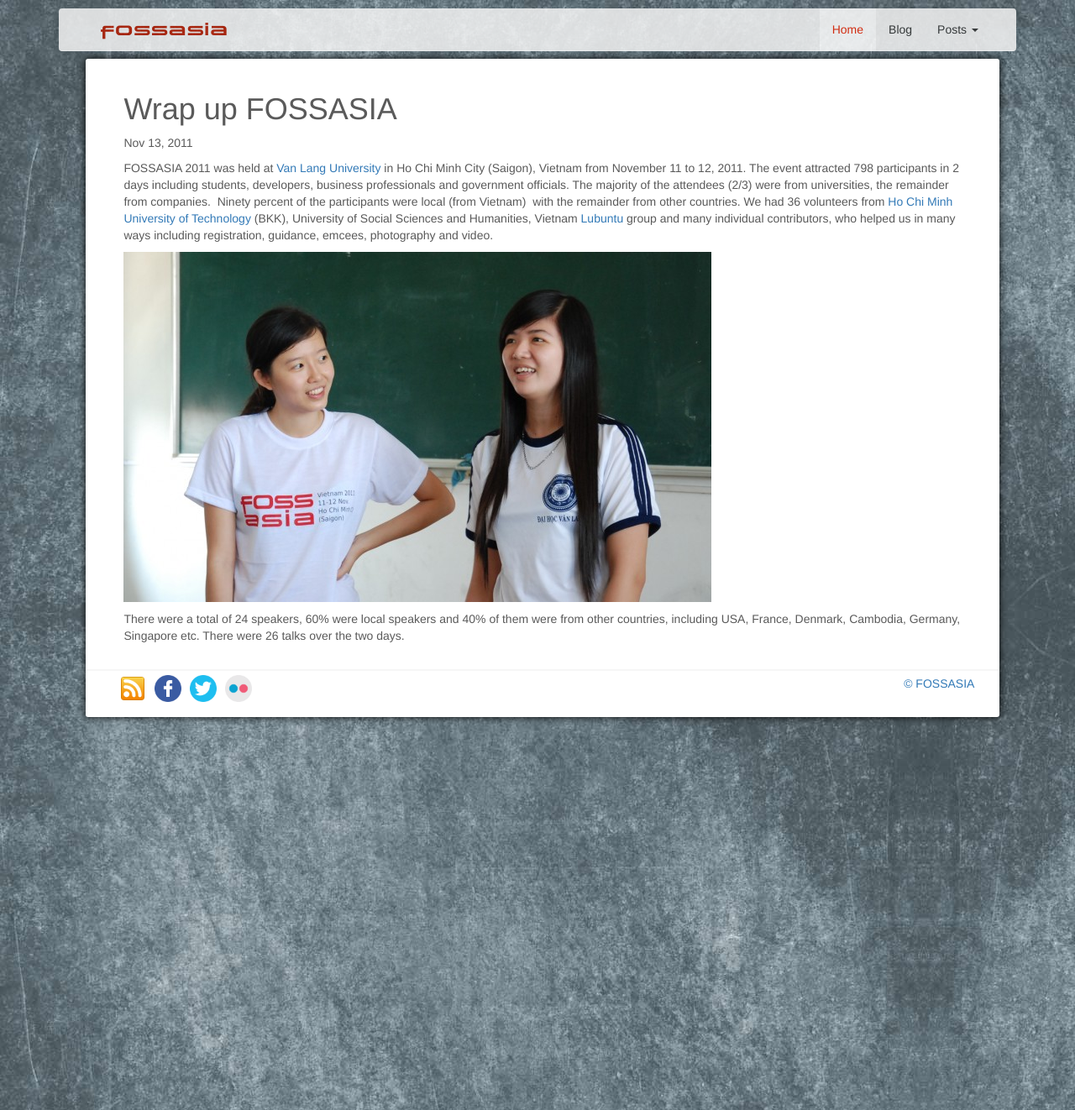
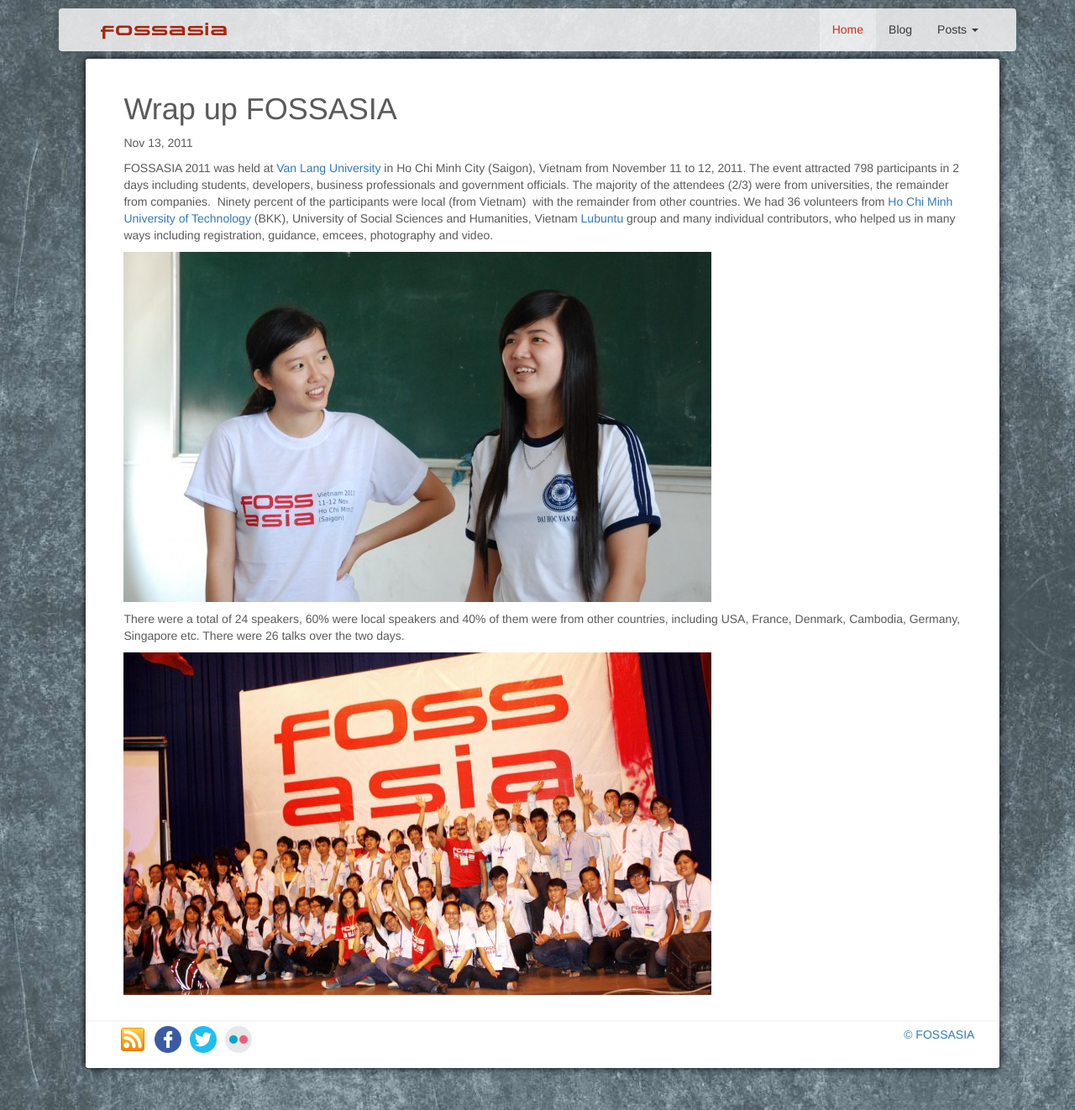
Before and after one commit to fossasia/2011.fossasia.org, a Jekyll site: the page built from _posts/2011-11-13-Wrap-up-FOSSASIA.markdown, in a window 1280 px wide. Shown: the whole page at 84% size. Built offline with Jekyll 4.4.1, drawn with Linux system fonts in a browser that asks for light colours; nearby versions of some CDN libraries.

Commit message:
Add missing image

```diff
--- a/_posts/2011-11-13-Wrap-up-FOSSASIA.markdown
+++ b/_posts/2011-11-13-Wrap-up-FOSSASIA.markdown
@@ -7,3 +7,5 @@
 ![]({{ site.baseurl }}/img/blog/WrapUp.jpg)
 
 There  were a total of 24 speakers, 60% were local speakers and 40% of them  were from other countries, including USA, France, Denmark, Cambodia,  Germany, Singapore etc. There were 26 talks over the two days.
+
+![]({{ site.baseurl }}/img/slides/IMG1.JPG)
```
